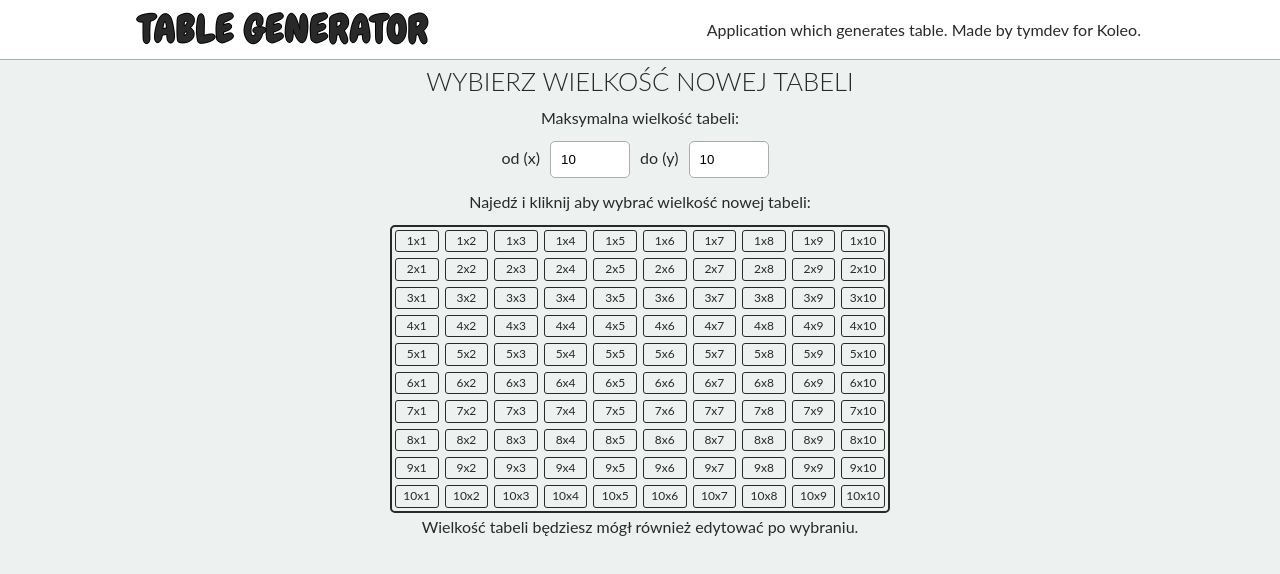
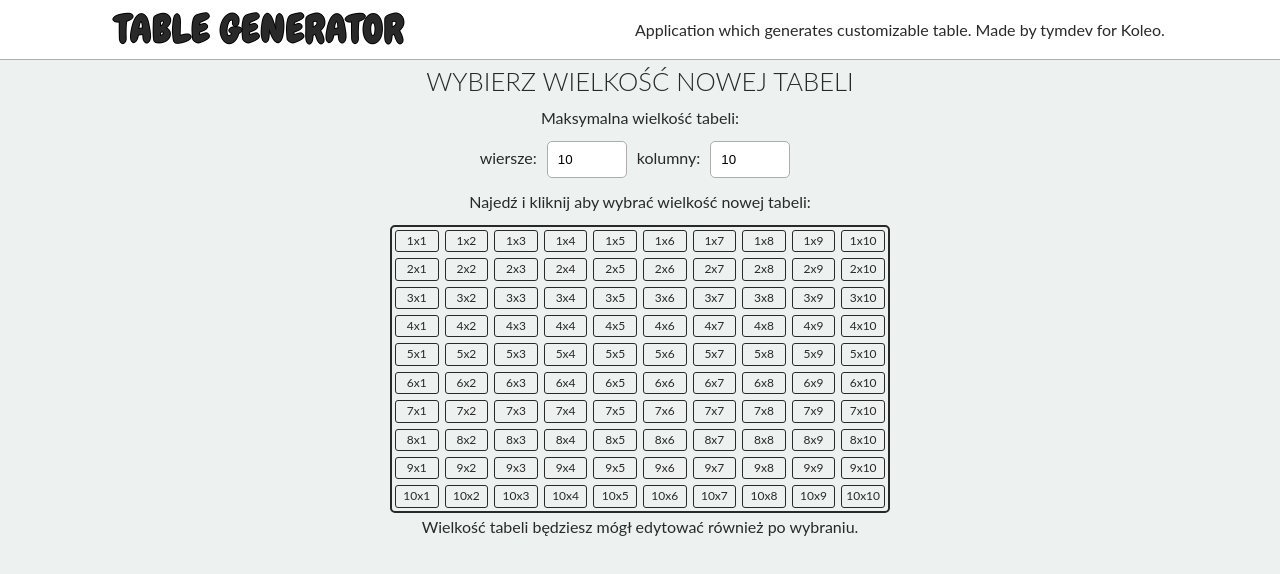
Before and after one commit to d0peCode/table-generator, a Vue app: page / in a window 1280 px wide. Shown: the top 574 px of the page. Built offline with nearby package versions, Linux system fonts and the light colour scheme.

Commit message:
minor changes in navbar and tableGrid markup

```diff
--- a/src/components/index/navbar.vue
+++ b/src/components/index/navbar.vue
@@ -1,7 +1,7 @@
 <template>
     <header class="navbar">
         <h1 class="heading-primary">Table Generator</h1>
-        <p>Application which generates table. Made by tymdev for Koleo.</p>
+        <p>Application which generates customizable table. Made by tymdev for Koleo.</p>
     </header>
 </template>
 <style scoped lang="scss" src="../../styles/scss/components/_navbar.scss"></style>
--- a/src/components/index/tableGrid.vue
+++ b/src/components/index/tableGrid.vue
@@ -1,11 +1,11 @@
 <template>
-    <section class="table-grid" v-if="!tableGenerated">
+    <section class="table-grid" v-show="!tableGenerated">
         <h2 class="heading-secondary">Wybierz wielkość nowej tabeli</h2>
         <p>Maksymalna wielkość tabeli:</p>
         <div class="table-grid__form">
-            <label for="x">od (x)</label>
+            <label for="x">wiersze:</label>
             <input id="x" type="number" v-model="gridSize.max.x" min="1" class="table-grid__input">
-            <label for="y">do (y)</label>
+            <label for="y">kolumny:</label>
             <input id="y" type="number" v-model="gridSize.max.y" min="1" class="table-grid__input">
         </div>
         <p>Najedź i kliknij aby wybrać wielkość nowej tabeli:</p>
@@ -25,7 +25,7 @@
                 </div>
             </div>
         </div>
-        <p>Wielkość tabeli będziesz mógł również edytować po wybraniu.</p>
+        <p>Wielkość tabeli będziesz mógł edytować również po wybraniu.</p>
     </section>
 </template>
 <script>
```
